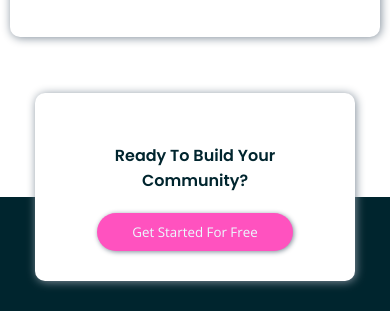
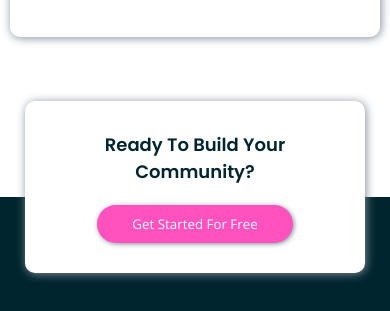
Before and after one commit to ahmedSabbahMohamed/huddle-landing-page-with-alternating-feature-blocks-master, a plain HTML site: page index.html in a window 390 px wide. Shown: the part 2454-2765 px from the top of the page. Drawn offline with nearby package versions, Linux system fonts and the light colour scheme.

Commit message:
modified files (card)

```diff
--- a/index.html
+++ b/index.html
@@ -86,16 +86,22 @@
   <!-- END MAIN -->
 
   <!-- START CARD  -->
-<section class="card-container">
+<!-- <section class="card-container">
   <article class="card">
     <h1>Ready To Build Your Community?</h1>
     <button class="btn">Get Started For Free</button>
   </article>
-</section>
+</section> -->
 <!-- END CARD -->
 
 <!-- START FOOTER -->
 <footer>
+
+  <section class="card">
+      <h1>Ready To Build Your Community?</h1>
+      <button class="btn">Get Started For Free</button>
+  </section>
+
   <div class="logo">
     <img src="./images/footer-logo.svg" alt="">
   </div>
--- a/index.scss
+++ b/index.scss
@@ -72,10 +72,10 @@
 //end main => .container
 
 //start card
-.card-container {
-    position: relative;
-    width: 100%;
-}
+// .card-container {
+//     position: relative;
+//     width: 100%;
+// }
 .card {
     width: 40%;
     box-shadow: 1px 1px 10px $parag;
@@ -86,12 +86,12 @@
     z-index: 1;
     left: 50%;
     right: 50%;
-    top: 50px;
+    top: -10px;
     transform: translate(-50%, -50%);
     background-color: white;
     h1 {
-        padding: 20px 0;
-        font-size: 16px;
+        padding-bottom: 20px;
+        font-size: 18px;
         font-family: $heading-family;
     }
 }
@@ -99,6 +99,7 @@
 
 //start footer
 footer {
+    position: relative;
     background-color: $heading;
     color: $txt-btn;
     margin-top: 160px;
@@ -157,8 +158,8 @@ footer {
         }
     }
 
-    .card-container .card {
-        width: 320px;
+    footer .card {
+        width: 340px;
         padding: 30px;
     }
 }
```
Also changed, not shown: index.css, 1 other file.
